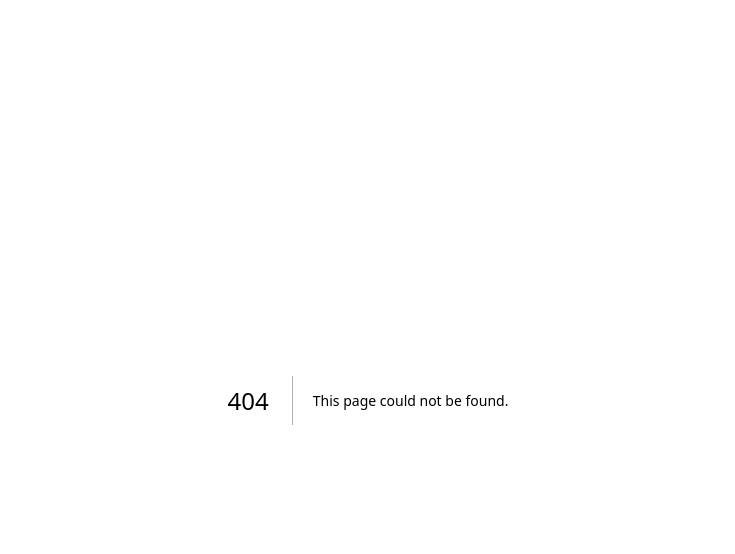
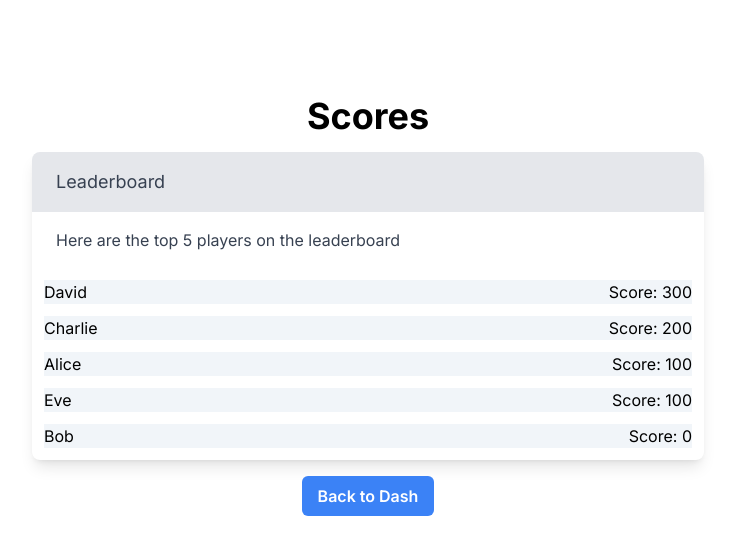
Before and after one commit to guadalupejara/gameHive, a Next.js app: page /scores in a window 1280 px wide. Before the commit this address had no page. Shown: the top 554 px of the page, without its empty margins (272-1007 px from the left). Built offline with nearby package versions, Linux system fonts and the light colour scheme.

Commit message:
feat:craeted ui for leaderboard row at end of game

```diff
--- /dev/null
+++ b/app/components/leaderboard/card.tsx
@@ -0,0 +1,43 @@
+'use client'
+import React from 'react';
+import { useState } from 'react';
+import LeaderboardRows from './leaderboardRows'
+import {testTakers, TestTaker} from '../../data/testTakers'
+
+const Card = () => {
+  // eslint-disable-next-line @typescript-eslint/no-unused-vars
+  const [participants, setParticipants]= useState<TestTaker[]>(testTakers);
+
+  const sortMachine = (a: TestTaker, b: TestTaker) => {
+    return b.score - a.score;
+  }
+
+  participants.sort(sortMachine);
+
+  return (
+    <React.Fragment>
+      <div className="w-full max-w-2xl bg-white shadow-lg rounded-lg overflow-hidden">
+        <div className="bg-gray-200 text-gray-700 text-lg px-6 py-4">
+          Leaderboard
+        </div>
+        <div className="px-6 py-4 flex justify-between items-center">
+  <p className="text-gray-700 text-base">
+    Here are the top 5 players on the leaderboard
+  </p>
+</div>
+
+        <div>
+          {participants.map((participant, index) => (
+            <LeaderboardRows
+              key={index}
+              name={participant.name}
+              score={participant.score}
+            />
+          ))}
+         </div>
+         </div>
+    </React.Fragment>
+  );
+};
+
+export default Card;
--- /dev/null
+++ b/app/components/leaderboard/leaderboardRows.tsx
@@ -0,0 +1,26 @@
+'use client'
+import React from 'react';
+
+export type LeaderboardRowsProps = {
+    key: number;
+    name: string;
+    score: number;
+};
+
+
+const LeaderboardRows: React.FC<LeaderboardRowsProps> = ({ name, score}) => {
+
+  return (
+    <React.Fragment>
+      <div className='card flex justify-between items-center m-3 bg-slate-100'>
+        <p>{name}</p>
+        <div className="flex items-center">
+          <p>Score: {score}</p>
+
+        </div>
+      </div>
+    </React.Fragment>
+  );
+};
+
+export default LeaderboardRows;
--- /dev/null
+++ b/app/data/testMaker.tsx
@@ -0,0 +1,8 @@
+export interface TestMaker {
+    id: number;
+    role:string;
+    name: string;
+  }
+
+  export const testMakers: TestMaker =
+    { id: 1, role: 'testMaker', name: 'Alice' }
--- a/app/data/testTakers.tsx
+++ b/app/data/testTakers.tsx
@@ -2,16 +2,17 @@
 
 export interface TestTaker {
     id: number;
+    role:string;
     name: string;
     score: number;
   }
 
   export const testTakers: TestTaker[] = [
-    { id: 1, name: 'Alice', score: 100 },
-    { id: 2, name: 'Bob', score: 0 },
-    { id: 3, name: 'Charlie', score: 200 },
-    { id: 4, name: 'David', score: 300 },
-    { id: 5, name: 'Eve', score: 100 },
+    { id: 1, role: 'testtaker', name: 'Alice', score: 100 },
+    { id: 2, role: 'testtaker', name: 'Bob', score: 0 },
+    { id: 3, role: 'testtaker', name: 'Charlie', score: 200 },
+    { id: 4, role: 'testtaker', name: 'David', score: 300 },
+    { id: 5, role: 'testtaker', name: 'Eve', score: 100 },
 
   ];
   // export const testTakers: TestTaker[] = [
--- /dev/null
+++ b/app/scores/page.tsx
@@ -0,0 +1,25 @@
+'use client'
+import React from 'react';
+import Card from '../components/leaderboard/card';
+import Button from '../components/commonComponents/button';
+import { useRouter } from 'next/navigation';
+import { testMakers } from '../data/testMaker';
+
+export default function Scores() {
+  const router = useRouter();
+  const user = testMakers;
+
+  const handleHome = () => {
+    router.push(`/${user.role}/dashboard`);
+  };
+
+  return (
+    <main className="flex flex-col items-center min-h-screen p-24">
+      <h1 className="text-4xl font-bold mb-4">Scores</h1>
+      <div className="w-full flex justify-center">
+        <Card />
+      </div>
+      <Button onClick={handleHome} label="Back to Dash" className="mt-4 mx-1" />
+    </main>
+  );
+}
--- a/app/testMaker/dashboard/page.tsx
+++ b/app/testMaker/dashboard/page.tsx
@@ -1,25 +1,24 @@
 'use client'
 import React from 'react'
 import { useRouter } from 'next/navigation';
+import Button from '@/app/components/commonComponents/button';
 
 export default function Dashboard() {
     const router = useRouter();
   const handleCreateQuiz = () => {
-    console.log("Make a quiz");
     router.push('/testMaker/createQuiz');
+  };
+  const handleSplash = () => {
+    router.push('/');
   };
 
   return (
     <main className="flex min-h-screen flex-col items-center justify-center p-24">
       <h1 className="text-4xl font-bold mb-8">Test Maker Dashboard</h1>
-
-      {/* Create Quiz Button */}
-      <button
-        onClick={handleCreateQuiz}
-        className="px-4 py-2 bg-blue-500 text-white rounded hover:bg-blue-600"
-      >
-        Create Quiz
-      </button>
+     <div className='flex items center'>
+      <Button onClick={handleCreateQuiz} label="Create Quiz" className="px-4 py-2 bg-blue-500 text-white rounded mx-3 hover:bg-blue-600" />
+      <Button onClick={handleSplash} label="Back to Main" className="px-4 py-2 bg-slate-300 text-white rounded mx-3 hover:bg-slate-400" />
+    </div>
     </main>
   );
 }
--- a/app/testMaker/game/page.tsx
+++ b/app/testMaker/game/page.tsx
@@ -7,6 +7,7 @@ import Button from '@/app/components/commonComponents/button';
 import BarChart from '@/app/components/barChart';
 import { mockGameData, Card } from '@/app/data/sampleGame';
 import { testTakers, TestTaker } from '@/app/data/testTakers';
+import { useRouter } from 'next/navigation';
 
 ChartJS.register(CategoryScale, LinearScale, BarElement, Title, Tooltip, Legend);
 
@@ -16,7 +17,7 @@ const Game: React.FC = () => {
   const [timer, setTimer] = useState(30);
   const [testTakersData, setTestTakersData] = useState<TestTaker[]>(testTakers);
   const [currentScores, setCurrentScores] = useState<Record<number, number>>({});
-
+  const router = useRouter();
   useEffect(() => {
     const countdown = setInterval(() => {
       setTimer((prev) => {
@@ -36,7 +37,12 @@ const Game: React.FC = () => {
     // Logic to handle timer end, e.g., calculate scores
     // Update currentScores
   };
-
+  const handleResults = () => {
+    router.push('/scores');
+  };
+  const handleCancel = () => {
+    router.push('/testMaker/dashboard');
+  };
   const handleNextQuestion = () => {
     setCurrentQuestionIndex((prev) => prev + 1);
     setTimer(30); // Reset timer for next question
@@ -44,7 +50,7 @@ const Game: React.FC = () => {
 
   const currentQuestion = questions[currentQuestionIndex];
 
-  // Memoize chart labels and data
+
   const labels = useMemo(() => testTakersData.map(taker => taker.name), [testTakersData]);
   const data = useMemo(() => testTakersData.map(taker => taker.score), [testTakersData]);
 
@@ -78,7 +84,15 @@ const Game: React.FC = () => {
           </ul>
         </div>
       </div>
-      <Button onClick={handleNextQuestion} label="Next Question" className="mt-4" />
+      <Button onClick={handleCancel} label="Cancel" className="mt-4 mx-1 bg-gray-300" />
+      <Button
+  onClick={handleNextQuestion}
+  label="Next Question"
+  className="mt-4 mx-1"
+  disabled={currentQuestionIndex >= questions.length - 1}
+/>
+<Button onClick={handleResults} label="See Results" className="mt-4 mx-1" />
+
     </main>
   );
 };
--- a/app/testMaker/lobby/page.tsx
+++ b/app/testMaker/lobby/page.tsx
@@ -38,6 +38,7 @@ const Lobby: React.FC = () => {
   const startGame = () => {
     // Logic to start the game
     console.log('Starting game with code:', gameCode);
+    router.push('/testMaker/game');
   };
 
   const cancelGame = () => {
```
